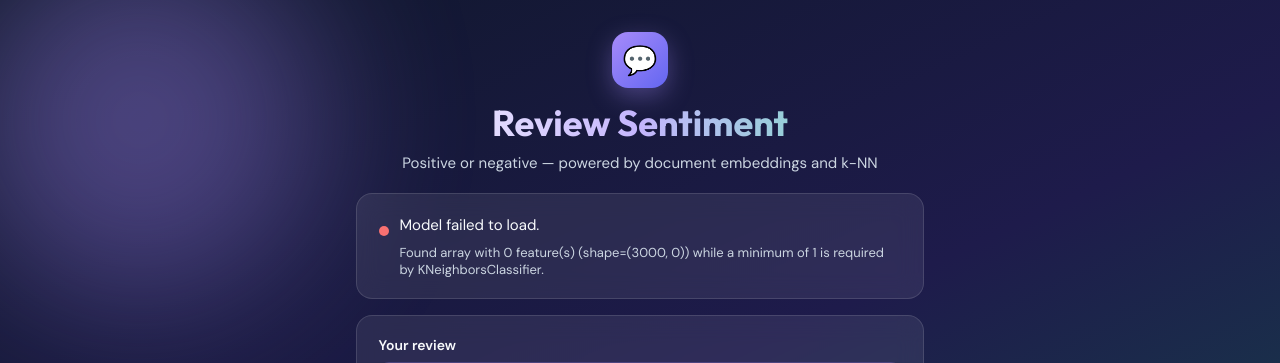
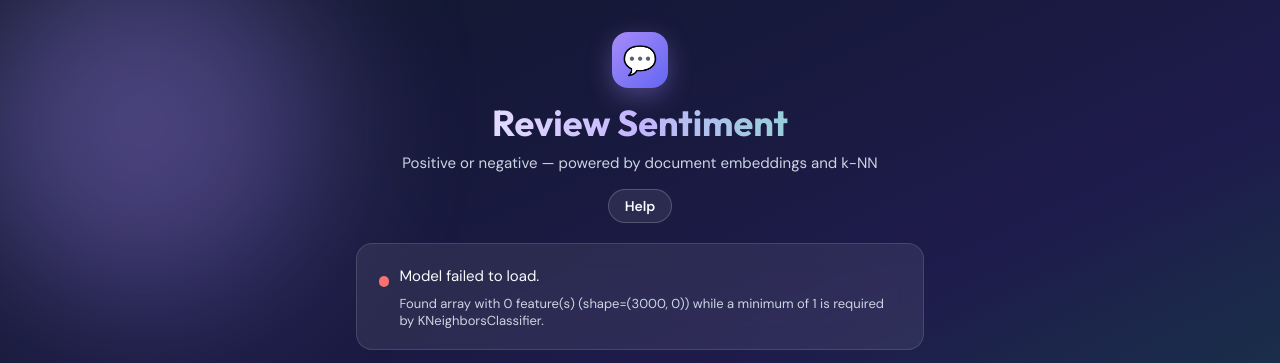
Before and after one commit to emmarthur/user-review-sentiment, a FastAPI app: page / in a window 1280 px wide. Shown: the top 363 px of the page. Run offline with FastAPI, Linux system fonts and the light colour scheme.

Commit message:
Add Help button that scrolls to the detailed help section.

```diff
--- a/web/static/app.js
+++ b/web/static/app.js
@@ -118,3 +118,12 @@ analyzeBtn.addEventListener("click", () => {
 
 pollStatus();
 pollTimer = setInterval(pollStatus, 2500);
+
+document.querySelectorAll("[data-help-jump]").forEach((btn) => {
+  btn.addEventListener("click", () => {
+    document.getElementById("help-heading")?.scrollIntoView({
+      behavior: "smooth",
+      block: "start",
+    });
+  });
+});
--- a/web/static/style.css
+++ b/web/static/style.css
@@ -313,6 +313,24 @@ textarea:focus {
   margin: 0.35rem 0 0;
 }
 
+.help-jump-btn {
+  display: inline-block;
+  margin-top: 1rem;
+  font-family: inherit;
+  font-size: 0.875rem;
+  font-weight: 600;
+  padding: 0.45rem 1rem;
+  border-radius: 9999px;
+  border: 1px solid rgba(255, 255, 255, 0.2);
+  background: rgba(255, 255, 255, 0.08);
+  color: var(--text);
+  cursor: pointer;
+}
+
+.help-jump-btn:hover {
+  background: rgba(255, 255, 255, 0.14);
+}
+
 .fine-print {
   margin-top: 1rem;
   font-size: 0.8125rem !important;
--- a/web/templates/index.html
+++ b/web/templates/index.html
@@ -21,6 +21,7 @@
         <div class="hero-badge" aria-hidden="true">💬</div>
         <h1>Review Sentiment</h1>
         <p class="tagline">Positive or negative — powered by document embeddings and k-NN</p>
+        <button type="button" class="help-jump-btn" data-help-jump>Help</button>
       </header>
 
       <section class="card" id="model-status" aria-live="polite">
```
